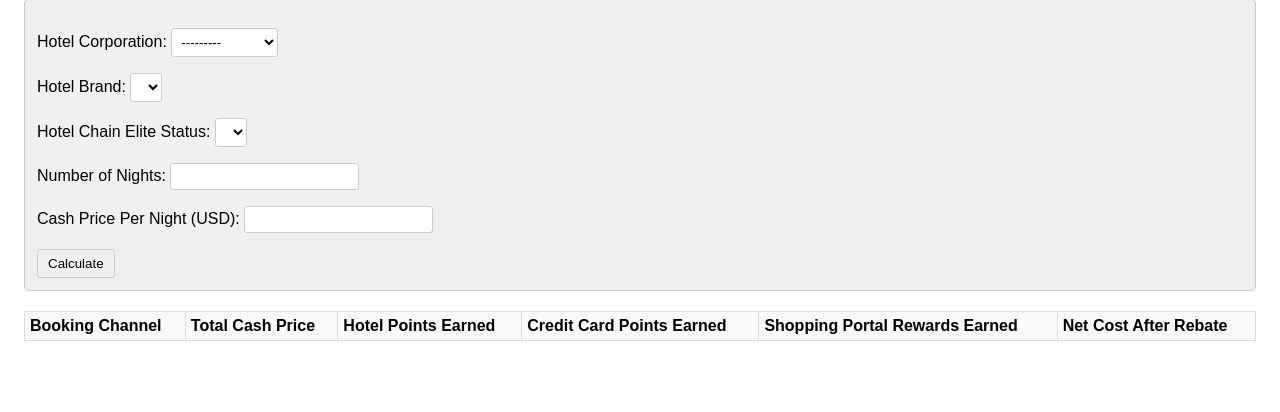
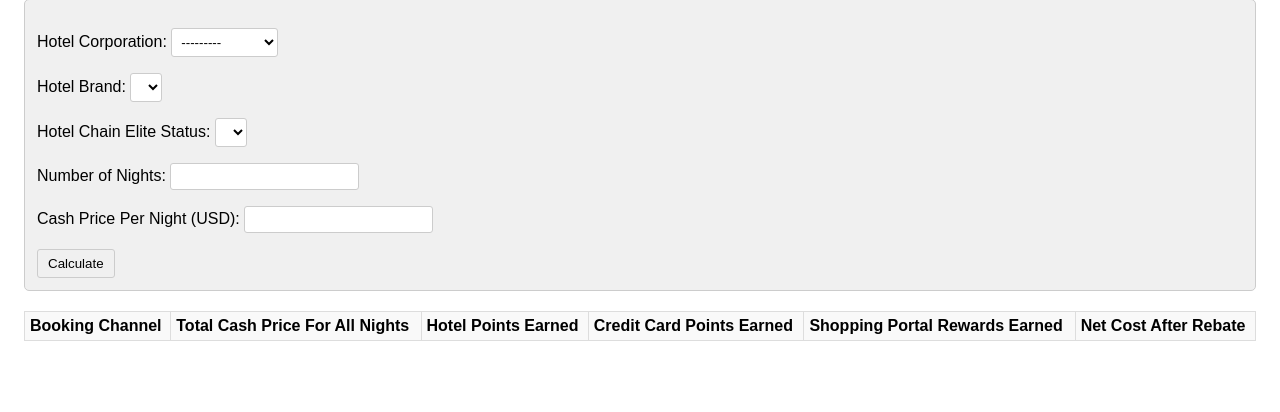
Before and after one commit to corile/hello, a Django app: page /hotelrebates/calc in a window 1280 px wide. Shown: the part 111-523 px from the top of the page. Run offline with Django 4.2, Linux system fonts and the light colour scheme; data comes from the database, SQL or seed files in the repository; lists and menus that the app fills with data are empty.

Commit message:
Update hotel_card.html to clarify cash price header in price table

```diff
--- a/hotelrebates/templates/hotel_card.html
+++ b/hotelrebates/templates/hotel_card.html
@@ -189,7 +189,7 @@ document.addEventListener('DOMContentLoaded', function() {
     <thead>
         <tr>
             <th>Booking Channel</th>
-            <th>Total Cash Price</th>
+            <th>Total Cash Price For All Nights</th>
             <th>Hotel Points Earned</th>
             <th>Credit Card Points Earned</th>
             <th>Shopping Portal Rewards Earned</th>
```
